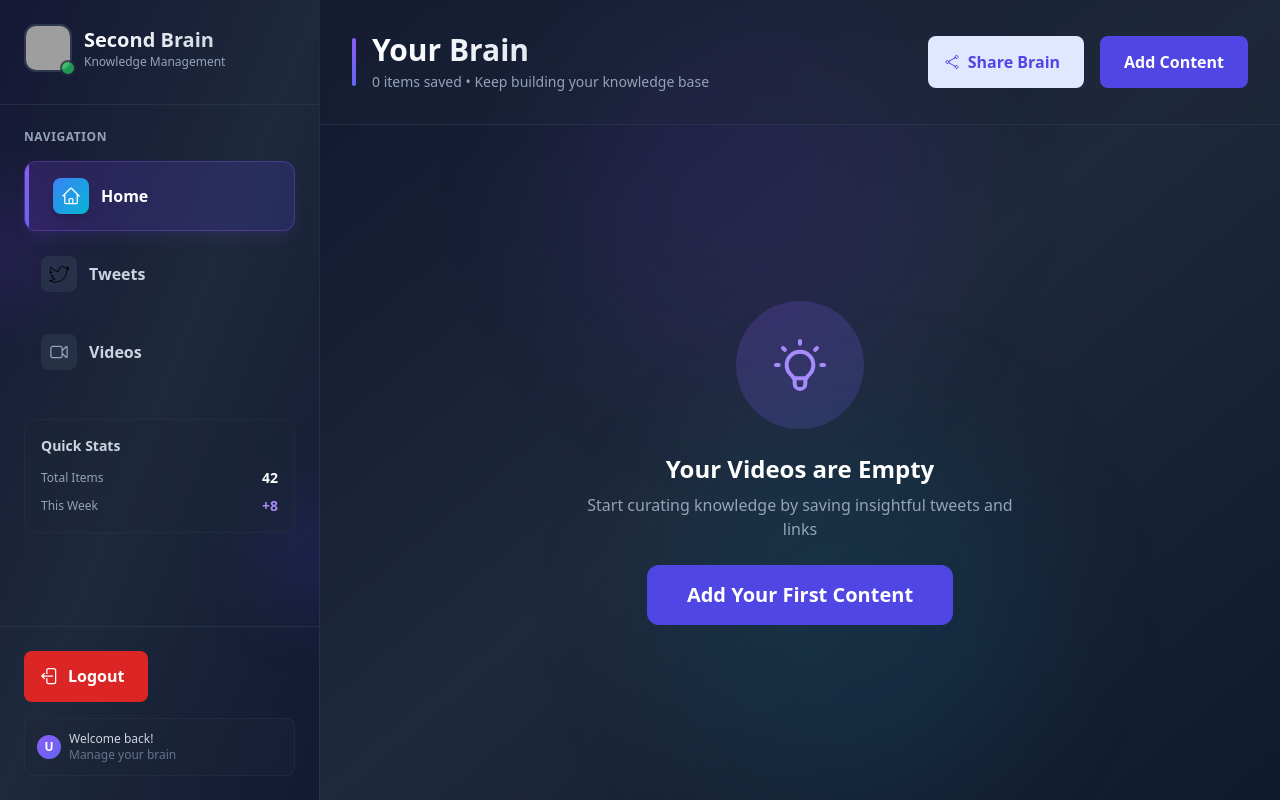
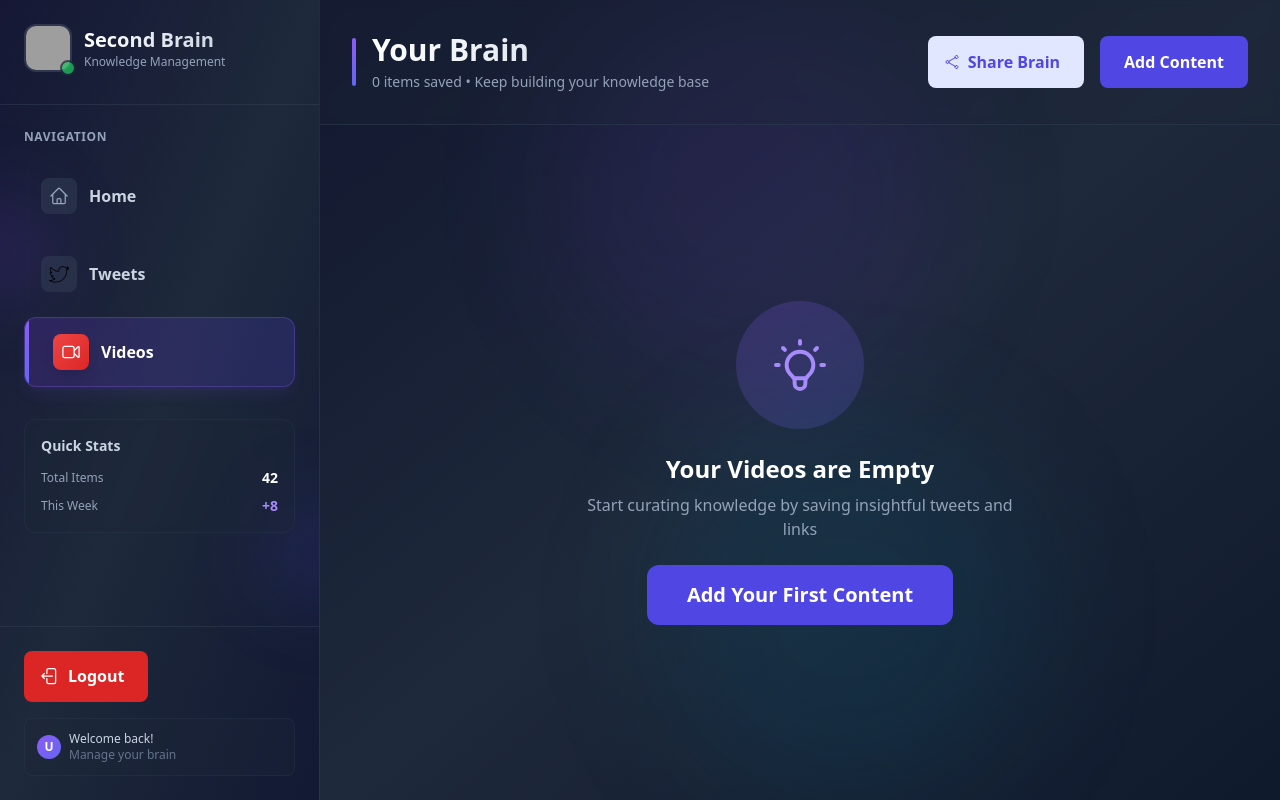
Before and after one commit to SinghaAnirban005/MemoryQuilt-FE, a React (Vite) app in the folder memory-fe/: page /videos in a window 1280 px wide. Built offline with nearby package versions, Linux system fonts and the light colour scheme; grey boxes are pictures that could not be loaded.

Commit message:
fix: navigation buttons need to be tapped twice

```diff
--- a/memory-fe/src/components/ui/Dashboard.tsx
+++ b/memory-fe/src/components/ui/Dashboard.tsx
@@ -7,7 +7,7 @@ import { Logout } from "../../icons/Logout"
 import { useDispatch } from "react-redux"
 import { logout } from "../../store/Slice"
 import axios from "axios"
-import { useRef, useState } from "react"
+import { useState, useEffect } from "react"
 import { Loader } from "./Loader"
 
 interface DashboardInterface {
@@ -38,8 +38,8 @@ const navigationItems = [
 export const Dashboard = (props: DashboardInterface) => {
   const navigate = useNavigate();
   const dispatch = useDispatch();
-  const [loading, setLoading] = useState(false);
-  const activeItem = useRef('Home')
+  const [loading, setLoading] = useState<boolean>(false);
+  const [activeItem, setActiveItem] = useState<string>('Home')
 
   const handleLogout = async () => {
     setLoading(true);
@@ -57,15 +57,17 @@ export const Dashboard = (props: DashboardInterface) => {
   };
 
   const handleNavigation = (item: typeof navigationItems[0]) => {
-    console.log(item)
-    activeItem.current = item.title
-        console.log(activeItem.current)
+    setActiveItem(item.title)
     navigate(item.path);
   };
 
-  // useEffect(() => {
-  //   console.log(activeItem)
-  // }, [setActiveItem])
+  useEffect(() => {
+    const prefix = window.location.pathname
+    const matchedItem = navigationItems.find(x => x.path === prefix)
+    if(matchedItem) {
+      setActiveItem(matchedItem.title)
+    }
+  }, [])
 
   if (loading) {
     return (
@@ -111,19 +113,19 @@ export const Dashboard = (props: DashboardInterface) => {
               onClick={() => handleNavigation(item)}
               className={`
                 w-full flex items-center space-x-3 p-4 rounded-xl transition-all duration-300 group relative overflow-hidden
-                ${activeItem.current === item.title
+                ${activeItem === item.title
                   ? 'bg-gradient-to-r from-violet-600/20 to-indigo-600/20 border border-violet-500/30 shadow-lg shadow-violet-500/10'
                   : 'hover:bg-slate-800/50 border border-transparent hover:border-slate-600/30'
                 }
               `}
             >
-              {activeItem.current === item.title && (
+              {activeItem === item.title && (
                 <div className="absolute left-0 top-0 bottom-0 w-1 bg-gradient-to-b from-violet-500 to-indigo-500 rounded-r-full" />
               )}
 
               <div className={`
                 p-2 rounded-lg transition-all duration-300
-                ${activeItem.current === item.title
+                ${activeItem === item.title
                   ? `bg-gradient-to-br ${item.gradient} text-white shadow-lg`
                   : 'bg-slate-700/50 text-slate-400 group-hover:bg-slate-600/50 group-hover:text-slate-300'
                 }
@@ -133,7 +135,7 @@ export const Dashboard = (props: DashboardInterface) => {
 
               <span className={`
                 font-semibold transition-colors duration-300
-                ${activeItem.current === item.title
+                ${activeItem === item.title
                   ? 'text-white'
                   : 'text-slate-300 group-hover:text-white'
                 }
--- a/memory-fe/src/pages/Brains.tsx
+++ b/memory-fe/src/pages/Brains.tsx
@@ -2,7 +2,7 @@ import { Card } from "../components/ui/Card";
 import { Button } from "../components/ui/Button";
 import { Header } from "../components/ui/Header";
 import { AddIcon } from "../icons/AddIcon";
-import { useEffect, useState } from "react";
+import { useState } from "react";
 import { ContentModal } from "../components/ui/ContentModal";
 
 interface Brains {
```
